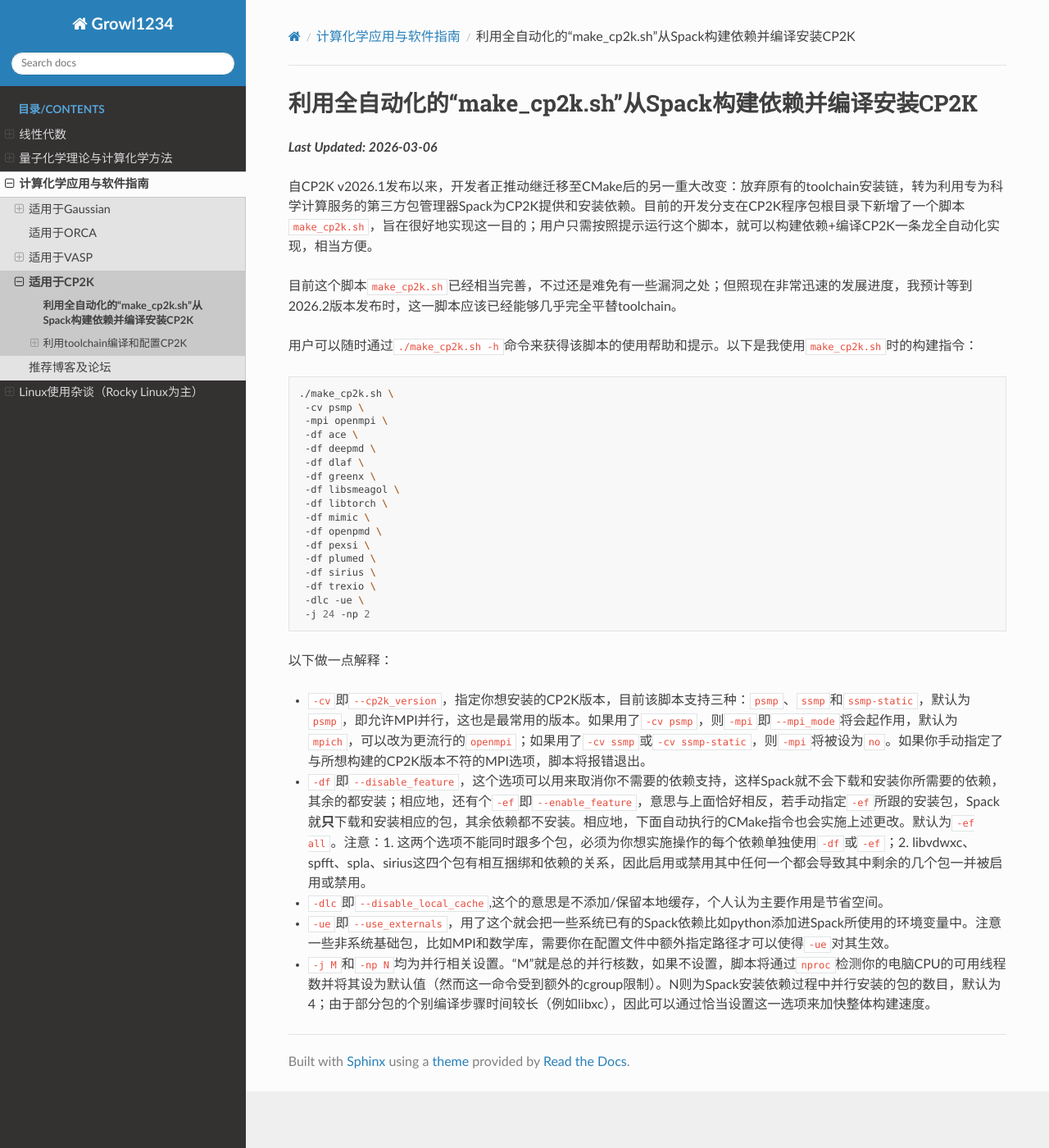
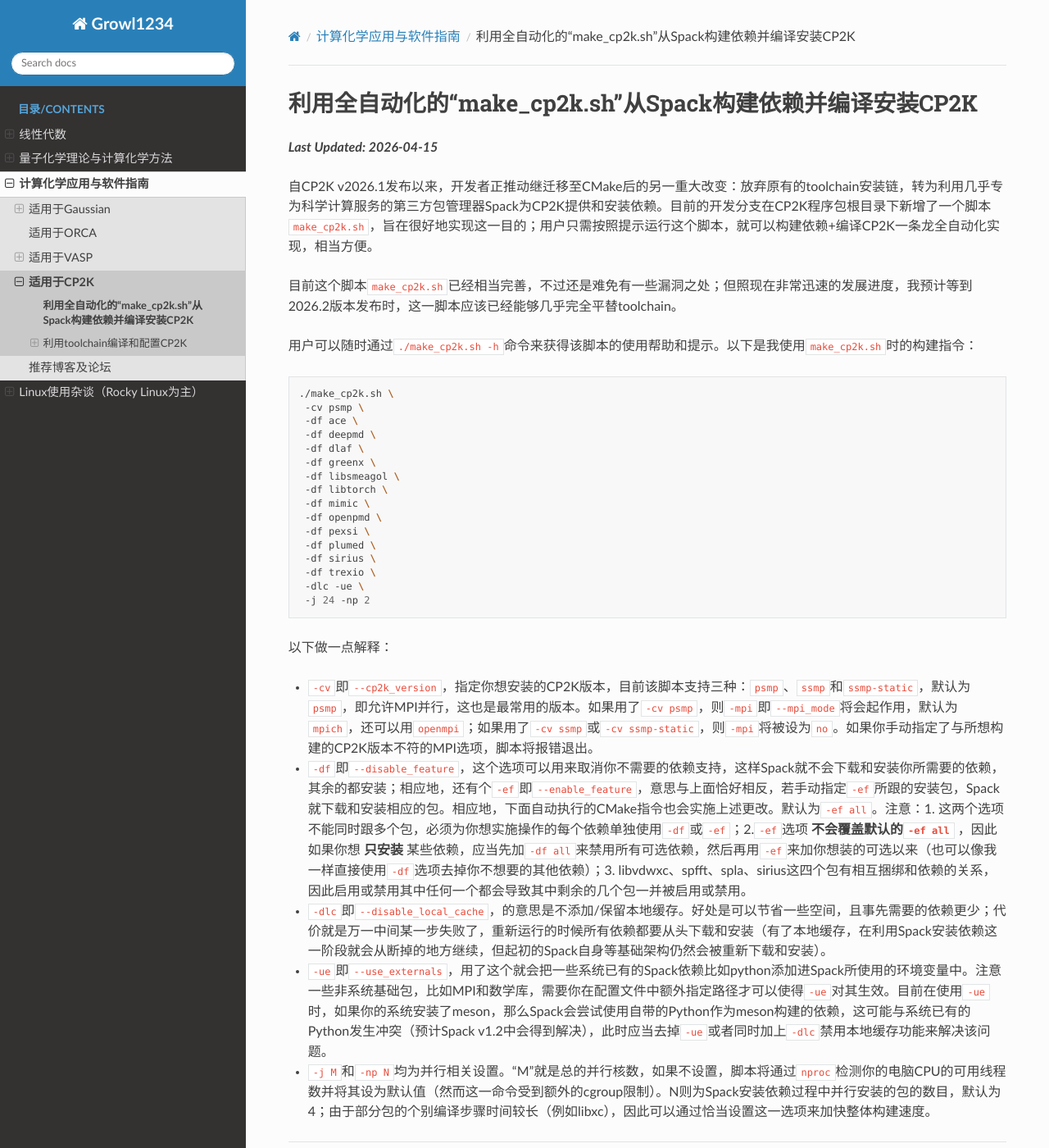
Before and after one commit to Growl1234/RTDProject, a Sphinx documentation site: the page built from source/applications/CP2K/install_via_make_cp2k_sh.md, in a window 1280 px wide and 1400 px high. Shown: the whole window at 82% size. Built offline with Sphinx 7.4.7 and the Read the Docs theme 3.1.0, drawn with Linux system fonts in a browser that asks for light colours.

Commit message:
Update description & Errata

````diff
--- a/source/applications/CP2K/install_via_make_cp2k_sh.md
+++ b/source/applications/CP2K/install_via_make_cp2k_sh.md
@@ -1,12 +1,12 @@
 ## 利用全自动化的“make_cp2k.sh”从Spack构建依赖并编译安装CP2K
 
-***Last Updated: 2026-03-06***
+***Last Updated: 2026-04-15***
 
 <font color=red>
 
 </font>
 
-自CP2K v2026.1发布以来，开发者正推动继迁移至CMake后的另一重大改变：放弃原有的toolchain安装链，转为利用专为科学计算服务的第三方包管理器Spack为CP2K提供和安装依赖。目前的开发分支在CP2K程序包根目录下新增了一个脚本`make_cp2k.sh`，旨在很好地实现这一目的；用户只需按照提示运行这个脚本，就可以构建依赖+编译CP2K一条龙全自动化实现，相当方便。
+自CP2K v2026.1发布以来，开发者正推动继迁移至CMake后的另一重大改变：放弃原有的toolchain安装链，转为利用几乎专为科学计算服务的第三方包管理器Spack为CP2K提供和安装依赖。目前的开发分支在CP2K程序包根目录下新增了一个脚本`make_cp2k.sh`，旨在很好地实现这一目的；用户只需按照提示运行这个脚本，就可以构建依赖+编译CP2K一条龙全自动化实现，相当方便。
 
 目前这个脚本`make_cp2k.sh`已经相当完善，不过还是难免有一些漏洞之处；但照现在非常迅速的发展进度，我预计等到2026.2版本发布时，这一脚本应该已经能够几乎完全平替toolchain。
 
@@ -15,7 +15,6 @@
 ```bash
 ./make_cp2k.sh \
  -cv psmp \
- -mpi openmpi \
  -df ace \
  -df deepmd \
  -df dlaf \
@@ -34,12 +33,12 @@
 
 以下做一点解释：
 
-* `-cv`即`--cp2k_version`，指定你想安装的CP2K版本，目前该脚本支持三种：`psmp`、`ssmp`和`ssmp-static`，默认为`psmp`，即允许MPI并行，这也是最常用的版本。如果用了`-cv psmp`，则`-mpi`即`--mpi_mode`将会起作用，默认为`mpich`，可以改为更流行的`openmpi`；如果用了`-cv ssmp`或`-cv ssmp-static`，则`-mpi`将被设为`no`。如果你手动指定了与所想构建的CP2K版本不符的MPI选项，脚本将报错退出。
+* `-cv`即`--cp2k_version`，指定你想安装的CP2K版本，目前该脚本支持三种：`psmp`、`ssmp`和`ssmp-static`，默认为`psmp`，即允许MPI并行，这也是最常用的版本。如果用了`-cv psmp`，则`-mpi`即`--mpi_mode`将会起作用，默认为`mpich`，还可以用`openmpi`；如果用了`-cv ssmp`或`-cv ssmp-static`，则`-mpi`将被设为`no`。如果你手动指定了与所想构建的CP2K版本不符的MPI选项，脚本将报错退出。
 
-* `-df`即`--disable_feature`，这个选项可以用来取消你不需要的依赖支持，这样Spack就不会下载和安装你所需要的依赖，其余的都安装；相应地，还有个`-ef`即`--enable_feature`，意思与上面恰好相反，若手动指定`-ef`所跟的安装包，Spack就**只**下载和安装相应的包，其余依赖都不安装。相应地，下面自动执行的CMake指令也会实施上述更改。默认为`-ef all`。注意：1. 这两个选项不能同时跟多个包，必须为你想实施操作的每个依赖单独使用`-df`或`-ef`；2. libvdwxc、spfft、spla、sirius这四个包有相互捆绑和依赖的关系，因此启用或禁用其中任何一个都会导致其中剩余的几个包一并被启用或禁用。
+* `-df`即`--disable_feature`，这个选项可以用来取消你不需要的依赖支持，这样Spack就不会下载和安装你所需要的依赖，其余的都安装；相应地，还有个`-ef`即`--enable_feature`，意思与上面恰好相反，若手动指定`-ef`所跟的安装包，Spack就下载和安装相应的包。相应地，下面自动执行的CMake指令也会实施上述更改。默认为`-ef all`。注意：1. 这两个选项不能同时跟多个包，必须为你想实施操作的每个依赖单独使用`-df`或`-ef`；2.`-ef`选项 **不会覆盖默认的`-ef all`** ，因此如果你想 **只安装** 某些依赖，应当先加`-df all`来禁用所有可选依赖，然后再用`-ef`来加你想装的可选以来（也可以像我一样直接使用`-df`选项去掉你不想要的其他依赖）；3. libvdwxc、spfft、spla、sirius这四个包有相互捆绑和依赖的关系，因此启用或禁用其中任何一个都会导致其中剩余的几个包一并被启用或禁用。
 
-* `-dlc`即`--disable_local_cache`,这个的意思是不添加/保留本地缓存，个人认为主要作用是节省空间。
+* `-dlc`即`--disable_local_cache`，的意思是不添加/保留本地缓存。好处是可以节省一些空间，且事先需要的依赖更少；代价就是万一中间某一步失败了，重新运行的时候所有依赖都要从头下载和安装（有了本地缓存，在利用Spack安装依赖这一阶段就会从断掉的地方继续，但起初的Spack自身等基础架构仍然会被重新下载和安装）。
 
-* `-ue`即`--use_externals`，用了这个就会把一些系统已有的Spack依赖比如python添加进Spack所使用的环境变量中。注意一些非系统基础包，比如MPI和数学库，需要你在配置文件中额外指定路径才可以使得`-ue`对其生效。
+* `-ue`即`--use_externals`，用了这个就会把一些系统已有的Spack依赖比如python添加进Spack所使用的环境变量中。注意一些非系统基础包，比如MPI和数学库，需要你在配置文件中额外指定路径才可以使得`-ue`对其生效。目前在使用`-ue`时，如果你的系统安装了meson，那么Spack会尝试使用自带的Python作为meson构建的依赖，这可能与系统已有的Python发生冲突（预计Spack v1.2中会得到解决），此时应当去掉`-ue`或者同时加上`-dlc`禁用本地缓存功能来解决该问题。
 
 * `-j M`和`-np N`均为并行相关设置。“M”就是总的并行核数，如果不设置，脚本将通过`nproc`检测你的电脑CPU的可用线程数并将其设为默认值（然而这一命令受到额外的cgroup限制）。N则为Spack安装依赖过程中并行安装的包的数目，默认为4；由于部分包的个别编译步骤时间较长（例如libxc），因此可以通过恰当设置这一选项来加快整体构建速度。
````
